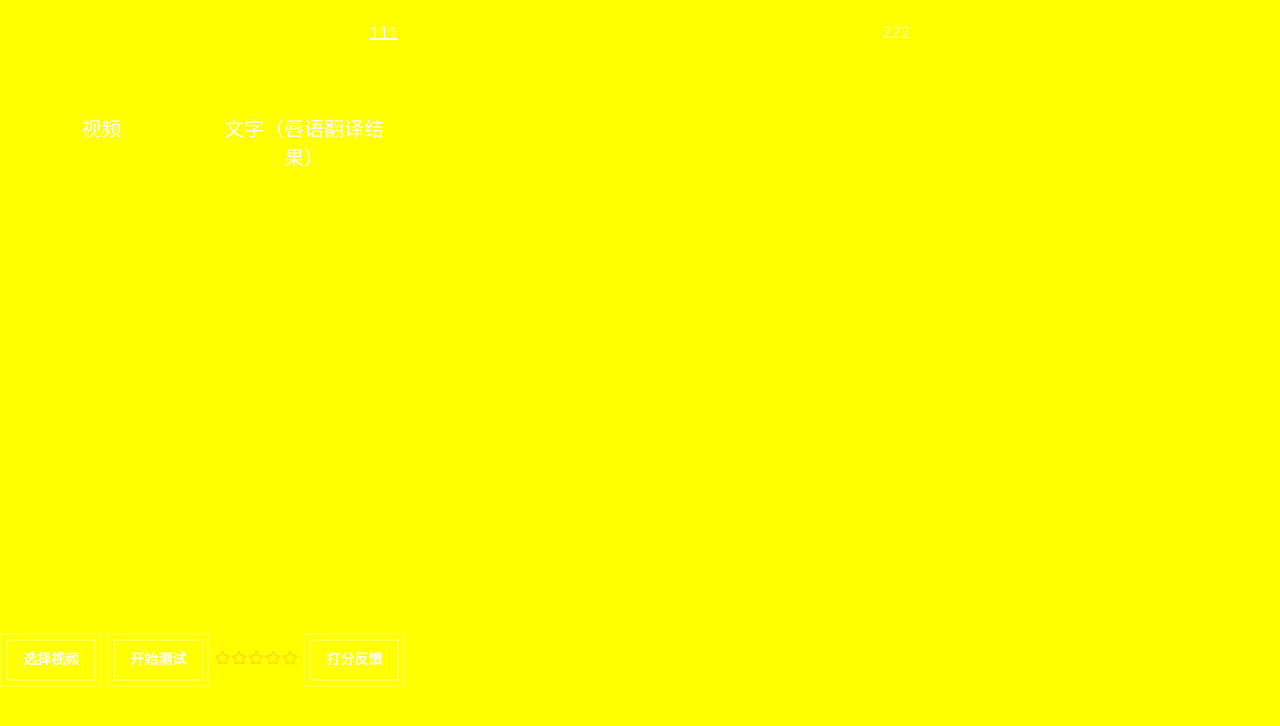
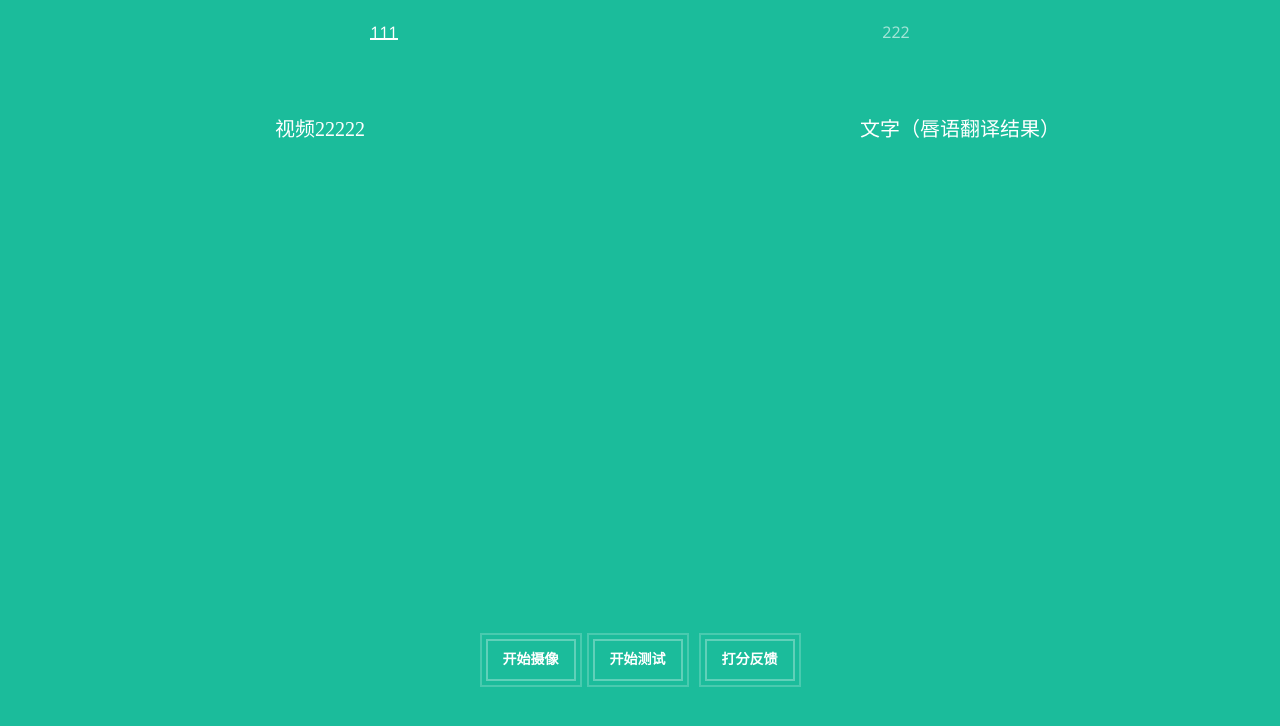
Before and after one commit to wengqt/deep_silent, a website: page index.html in a window 1280 px wide. Both pictures are taken after a click on the item "111". Drawn offline with Linux system fonts and the light colour scheme.

Commit message:
fullpage

```diff
--- a/assets/js/app.js
+++ b/assets/js/app.js
@@ -78,51 +78,118 @@
 function switchPages(lastIndex,nextIndex) {
   console.log(lastIndex,nextIndex)
 
-  var $last = $('#zone'+lastIndex.toString());
-  var $next = $('#zone'+nextIndex.toString());
+  var $dom = $('#zone0');
+
   var nav = document.getElementById('nav-bar').children[0];
   var lastbar =nav.children[lastIndex];
   var nextbar =nav.children[nextIndex];
   lastbar.className='';
   nextbar.className='active';
   window.pageIndex=nextIndex;
-  $last.animateCss('bounceOutUp', function() {
-    // Do somthing after animation
-    $last.css('display','none')
-    $('#dowebok').fullpage.destroy()
-    $next.css('display','block')
-    $next.animateCss('bounceInUp');
 
-    $('#dowebok2').fullpage({
-      sectionsColor: ['yellow', '#4BBFC3', '#7BAABE', '#f90'],
-      // onLeave:function (index,nextIndex,direction) {
-      //
-      //   if(nextIndex==2){
-      //     var $pic_left = $('#pic1-left');
-      //     var $pic_right = $('#pic2-right');
-      //     var $word = $('#word1');
-      //
-      //     $pic_left.animateCss('bounceInLeft');
-      //     $pic_right.animateCss('bounceInRight');
-      //     $word.animateCss('bounceInUp');
-      //
-      //
-      //   }else if(nextIndex==3){
-      //     var $left = $('#pic3-left');
-      //     var $right = $('#word2');
-      //     $left.animateCss('bounceInLeft')
-      //     $right.animateCss('bounceInRight')
-      //   }
-      // }
-    });
-  });
+  $dom.animateCss('bounceInUp');
+  $('#dowebok').fullpage.destroy('all');
+  $dom.html(dowebok2);
+
+  buildFullpage();
+  // $dom.fullpage.reBuild();
+  // $last.animateCss('bounceOutUp', function() {
+  //   // Do somthing after animation
+  //   $last.css('display','none')
+  //
+  //   $next.css('display','block')
+  //   $next.animateCss('bounceInUp');
+  //
+  //
+  // });
 
 
 }
 
 
+const dowebok=`<div class="section">
+                <div class="am-g two-boxes" >
+                    <div class="am-u-sm-6 video-box">视频</div>
+                    <div class="am-u-sm-6 video-box">文字（唇语翻译结果）</div>
+                </div>
+                <div class="bottom-options ">
+                    <div class="btn-box"> <div class="btn-inner">选择视频</div> </div>
+                    <div class="btn-box"> <div class="btn-inner">开始测试</div> </div>
+                    <div class="starrr"></div>
+                    <div class="btn-box"> <div class="btn-inner">打分反馈</div> </div>
+                </div>
+
+
+            </div>
+            <div class="section">
+                <div class="am-g two-boxes" style="height: 30vh">
+                    <div class="am-u-sm-6" id="pic1-left">图片</div>
+                    <div class="am-u-sm-6 " id="pic2-right">高光图</div>
+                </div>
+                <div class="long-words-box" id="word1">
+                    111111111
+                </div>
+                <!--<div class="slide"><h3>第二屏的第一屏</h3></div>-->
+                <!--<div class="slide"><h3>第二屏的第二屏</h3></div>-->
+                <!--<div class="slide"><h3>第二屏的第三屏</h3></div>-->
+            </div>
+            <div class="section">
+                <div class="am-g two-boxes" style="height: 30vh">
+                    <div class="am-u-sm-6" id="pic3-left">图片</div>
+                    <div class="am-u-sm-6"><div id="word2">介绍介绍2222222222222</div> </div>
+
+                </div>
+            </div>`
+
+
+const dowebok2=`<div id="dowebok">
+               <div class="section">
+                <div class="am-g two-boxes" >
+                    <div class="am-u-sm-6 video-box">视频22222</div>
+                    <div class="am-u-sm-6 video-box">文字（唇语翻译结果）</div>
+                </div>
+                <div class="bottom-options ">
+                    <div class="btn-box"> <div class="btn-inner">开始摄像</div> </div>
+                    <div class="btn-box"> <div class="btn-inner">开始测试</div> </div>
+                    <div class="starrr"></div>
+                    <div class="btn-box"> <div class="btn-inner">打分反馈</div> </div>
+                </div>
+
+
+            </div>
+            <div class="section">
+                <div class="am-g two-boxes" style="height: 30vh">
+                    <div class="am-u-sm-6" id="pic1-left">图片</div>
+                    <div class="am-u-sm-6 " id="pic2-right">高光图</div>
+                </div>
+                <div class="long-words-box" id="word1">
+                    111111111
+                </div>
+                <!--<div class="slide"><h3>第二屏的第一屏</h3></div>-->
+                <!--<div class="slide"><h3>第二屏的第二屏</h3></div>-->
+                <!--<div class="slide"><h3>第二屏的第三屏</h3></div>-->
+            </div>
+            <div class="section">
+                <div class="am-g two-boxes" style="height: 30vh">
+                    <div class="am-u-sm-6" id="pic3-left">图片</div>
+                    <div class="am-u-sm-6"><div id="word2">介绍介绍2222222222222</div> </div>
+
+                </div>
+            </div>
+            <div class="section"></div>
+            </div>`
+
+
 $(function(){
   //注册全屏幕滑动
+
+  buildFullpage();
+
+
+});
+
+function buildFullpage() {
+
   $('#dowebok').fullpage({
     sectionsColor: ['#1bbc9b', '#4BBFC3', '#7BAABE', '#f90'],
     onLeave:function (index,nextIndex,direction) {
@@ -145,7 +212,4 @@ $(function(){
       }
     }
   });
-
-
-
-});
+}
--- a/index.html
+++ b/index.html
@@ -95,48 +95,16 @@
 
     </section>
 
-    <section id="zone1">
-        <div id="dowebok2">
-            <div class="section">
-                <div class="am-g two-boxes" >
-                    <div class="am-u-sm-6 video-box">视频</div>
-                    <div class="am-u-sm-6 video-box">文字（唇语翻译结果）</div>
-                </div>
-                <div class="bottom-options ">
-                    <div class="btn-box"> <div class="btn-inner">开始摄像</div> </div>
-                    <div class="btn-box"> <div class="btn-inner">开始测试</div> </div>
-                    <div class="starrr"></div>
-                    <div class="btn-box"> <div class="btn-inner">打分反馈</div> </div>
-                </div>
+    <!--<section id="zone1">-->
+        <!--<div id="dowebok2">-->
 
+            <!--&lt;!&ndash;<div class="section">&ndash;&gt;-->
+            <!--&lt;!&ndash;<h3>第四屏</h3>&ndash;&gt;-->
+            <!--&lt;!&ndash;<p>这是最后一屏</p>&ndash;&gt;-->
+            <!--&lt;!&ndash;</div>&ndash;&gt;-->
+        <!--</div>-->
 
-            </div>
-            <div class="section">
-                <div class="am-g two-boxes" style="height: 30vh">
-                    <div class="am-u-sm-6" id="pic4-left">图片</div>
-                    <div class="am-u-sm-6 " id="pic5-right">高光图</div>
-                </div>
-                <div class="long-words-box" id="word3">
-                    111111111
-                </div>
-                <!--<div class="slide"><h3>第二屏的第一屏</h3></div>-->
-                <!--<div class="slide"><h3>第二屏的第二屏</h3></div>-->
-                <!--<div class="slide"><h3>第二屏的第三屏</h3></div>-->
-            </div>
-            <div class="section">
-                <div class="am-g two-boxes" style="height: 30vh">
-                    <div class="am-u-sm-6" id="pic6-left">图片</div>
-                    <div class="am-u-sm-6"><div id="word4">介绍介绍2222222222222</div> </div>
-
-                </div>
-            </div>
-            <!--<div class="section">-->
-            <!--<h3>第四屏</h3>-->
-            <!--<p>这是最后一屏</p>-->
-            <!--</div>-->
-        </div>
-
-    </section>
+    <!--</section>-->
 
 <!--在这里编写你的代码-->
 
```
